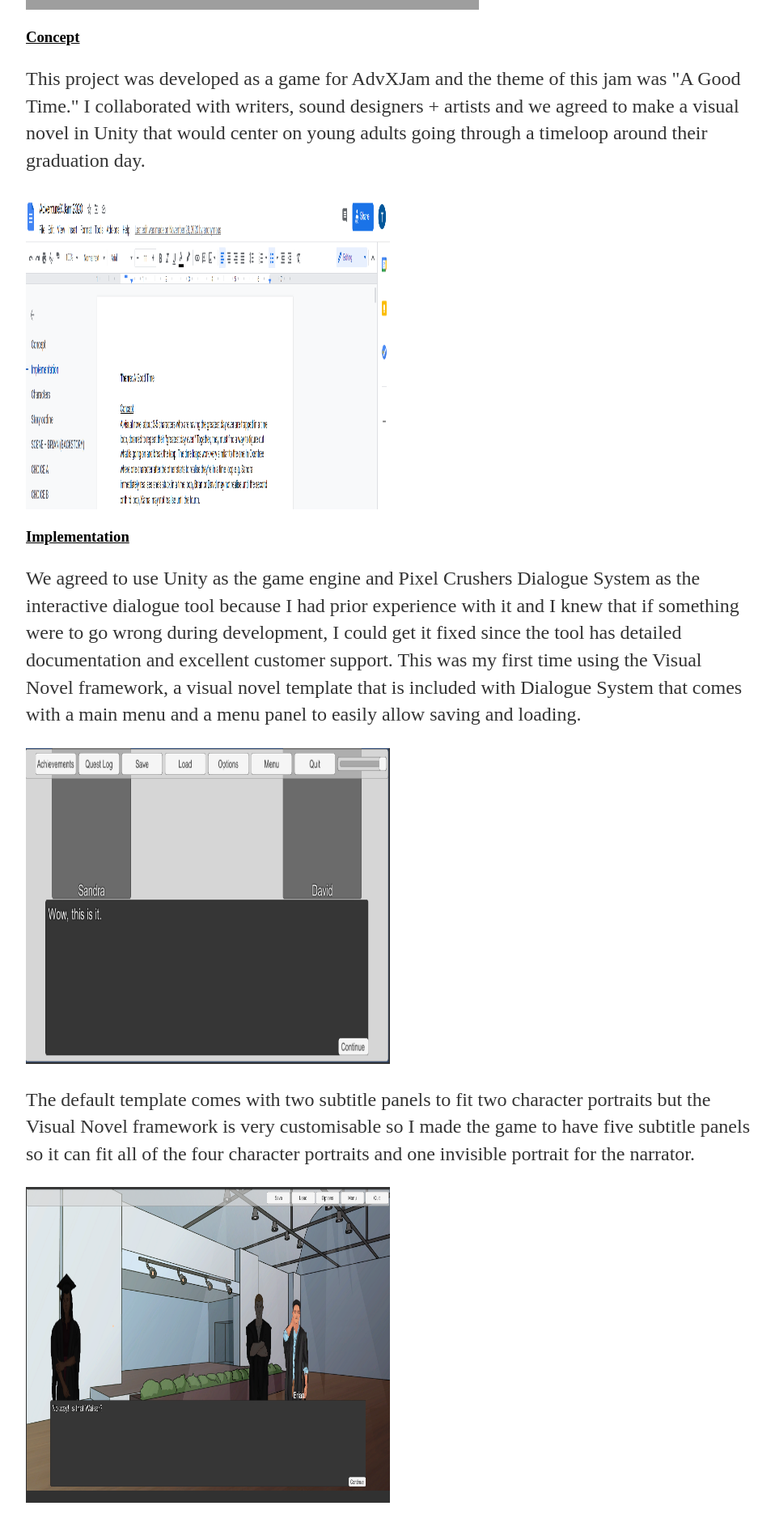
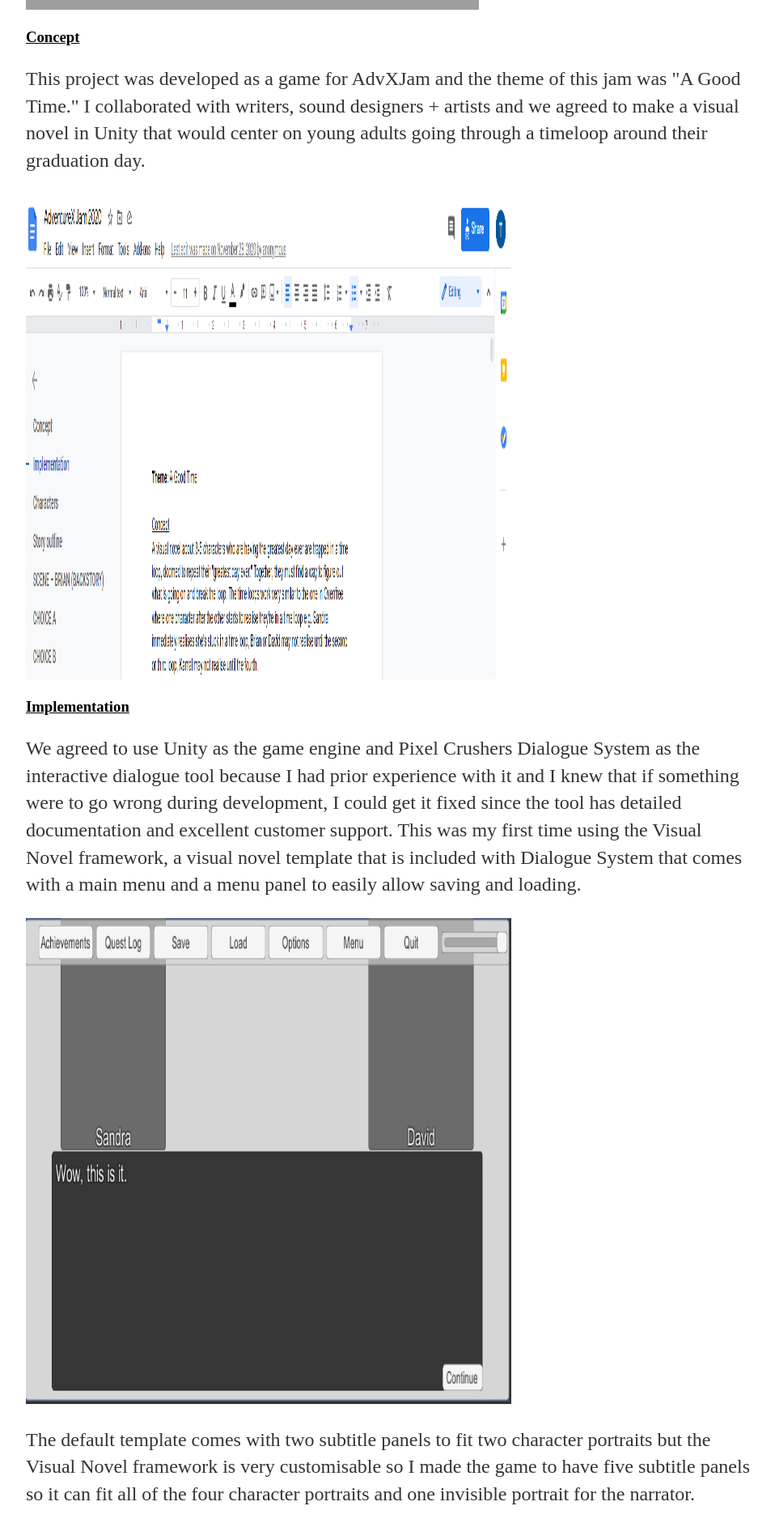
Before and after one commit to toyinariyo/toyinariyo.github.io, a Jekyll site: the page built from Games/The Glitching Graduation/index.html, in a window 1280 px wide. Shown: the part 500-2381 px from the top of the page at 81% size, without its empty margins (160-1118 px from the left). Built offline with Jekyll 4.4.1, drawn with Linux system fonts in a browser that asks for light colours; grey boxes are pictures that could not be loaded.

Commit message:
Change width and height of images
Change width and height of images to 600

```diff
--- a/Games/The Glitching Graduation/index.html
+++ b/Games/The Glitching Graduation/index.html
@@ -8,15 +8,15 @@ title: The Glitching Graduation
 <h3><u>Concept</u></h3>
 <p>This project was developed as a game for AdvXJam and the theme of this jam was "A Good Time." I collaborated with writers, sound designers + artists and we agreed to make a visual novel in Unity that would
    center on young adults going through a timeloop around their graduation day.</p>
-<a href="#"> <img src="https://raw.githubusercontent.com/toyinariyo/toyinariyo.github.io/main/assets/AdvXJam 2020 Concept.PNG" width="450" height="390"></a>
+<a href="#"> <img src="https://raw.githubusercontent.com/toyinariyo/toyinariyo.github.io/main/assets/AdvXJam 2020 Concept.PNG" width="600" height="600"></a>
 <h3><u>Implementation</u></h3>
 <p>We agreed to use Unity as the game engine and Pixel Crushers Dialogue System as the interactive dialogue tool because I had prior experience with it and I knew that if
    something were to go wrong during development, I could get it fixed since the tool has detailed documentation and excellent customer support. This was my first time
    using the Visual Novel framework, a visual novel template that is included with Dialogue System that comes with a main menu and a menu panel to easily allow saving and loading. </p>
-<a href="#"> <img src="https://raw.githubusercontent.com/toyinariyo/toyinariyo.github.io/main/assets/AdvXJam VN Game Layout.PNG" width="450" height="390"></a>
+<a href="#"> <img src="https://raw.githubusercontent.com/toyinariyo/toyinariyo.github.io/main/assets/AdvXJam VN Game Layout.PNG" width="600" height="600"></a>
 <p>The default template comes with two subtitle panels to fit two character portraits but the Visual Novel framework is very customisable so I made the game to have five subtitle
    panels so it can fit all of the four character portraits and one invisible portrait for the narrator.</p>
-<a href="#"> <img src="https://raw.githubusercontent.com/toyinariyo/toyinariyo.github.io/main/assets/The Glitching Graduation Screenshot 2.PNG" width="450" height="390"></a>
+<a href="#"> <img src="https://raw.githubusercontent.com/toyinariyo/toyinariyo.github.io/main/assets/The Glitching Graduation Screenshot 2.PNG" width="600" height="600"></a>
 <h3><u>Credits</u></h3>
 <ul>
  <li>Toyin Ariyo - game designer, programmer + story editor.</li>
```
